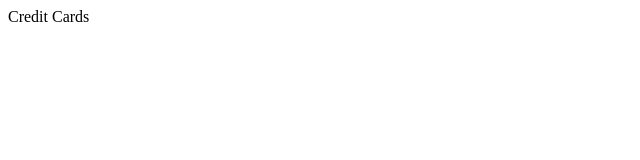
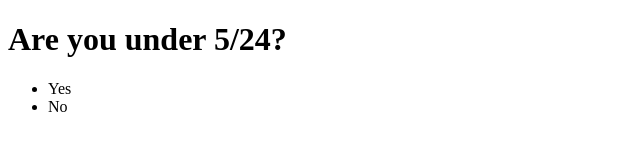
Before and after one commit to AntCas/cc-flowchart, a Gatsby site: page / in a window 1280 px wide. Shown: the whole page, without its empty margins (0-640 px from the left). Built offline with nearby package versions, Linux system fonts and the light colour scheme; Gatsby itself is replaced by a stand-in of ours.

Commit message:
flowchart is flowing

```diff
--- a/gatsby-config.js
+++ b/gatsby-config.js
@@ -5,5 +5,12 @@ module.exports = {
   plugins: [
     'gatsby-plugin-react-helmet',
     'gatsby-plugin-sass',
-  ],
+    'gatsby-transformer-json',
+    {
+      resolve: `gatsby-source-filesystem`,
+      options: {
+        path: `./src/data/`,
+      },
+    },
+  ]
 }
--- a/package.json
+++ b/package.json
@@ -9,6 +9,8 @@
     "gatsby-plugin-google-analytics": "^1.0.31",
     "gatsby-plugin-react-helmet": "^2.0.10",
     "gatsby-plugin-sass": "^1.0.26",
+    "gatsby-source-filesystem": "^1.5.39",
+    "gatsby-transformer-json": "^1.0.20",
     "gh-pages": "^1.2.0",
     "react-helmet": "^5.2.0",
     "react-svg": "^4.1.1"
--- a/src/components/Splash/index.js
+++ b/src/components/Splash/index.js
@@ -3,11 +3,21 @@ import Link from 'gatsby-link'
 
 import './index.scss'
 
-const Splash = ({ data }) => {
+const Splash = ({ node, changeNode }) => {
+  const answers = node.answers ? node.answers.map((answer, idx) =>
+    <li key={ idx } onClick={ () => changeNode(answer.pointer) }>
+      { answer.text }
+    </li>
+  ) : '';
+
   return (
-  <div className="splash">
-    Credit Cards
-  </div>
+    <div className="splash">
+      <h1>{ node.title }</h1>
+      <p>{ node.description }</p>
+      <ul>
+        { answers }
+      </ul>
+    </div>
   )
 }
 
--- a/src/pages/index.js
+++ b/src/pages/index.js
@@ -3,10 +3,37 @@ import Link from 'gatsby-link'
 
 import Splash from '../components/Splash';
 
-const IndexPage = ({ ctaUrl }) => (
-  <div>
-    <Splash ctaUrl={ ctaUrl }/>
-  </div>
-)
+import Flowchart from '../data/flowchart.json'
 
-export default IndexPage
+const nodeMap = Flowchart.nodes.reduce((map, obj) => (map[obj.nodeId] = obj, map), {});
+
+console.log(nodeMap);
+
+class IndexPage extends React.Component {
+  constructor() {
+    super()
+    this.state = {
+      currNode: 1
+    }
+
+    this.changeNode = this.changeNode.bind(this);
+  }
+
+  changeNode(nodeId) {
+    this.setState({
+      currNode: nodeId
+    });
+  }
+
+  render() {
+    return (
+      <div>
+        <Splash
+          node={ nodeMap[this.state.currNode] }
+          changeNode={ this.changeNode } />
+      </div>
+    );
+  }
+}
+
+export default IndexPage;
```
Also changed, not shown: src/data/flowchart.json (+2 -2 lines), 2 other files.
